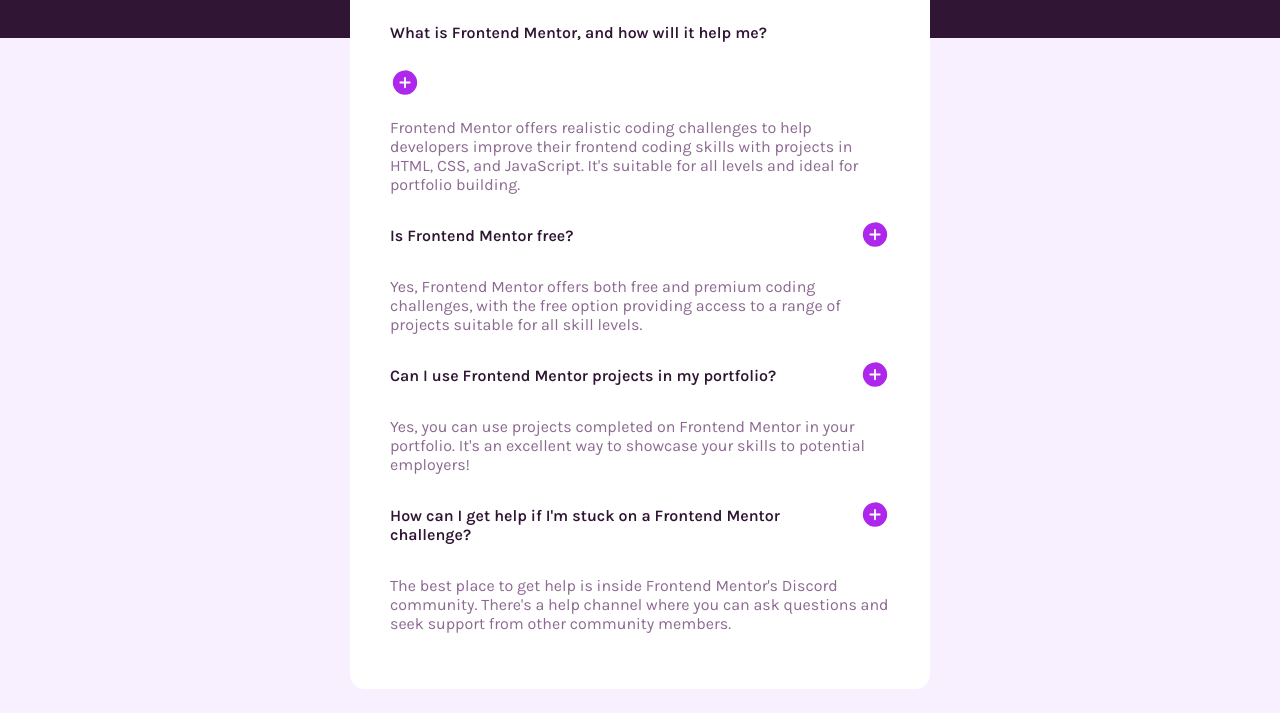
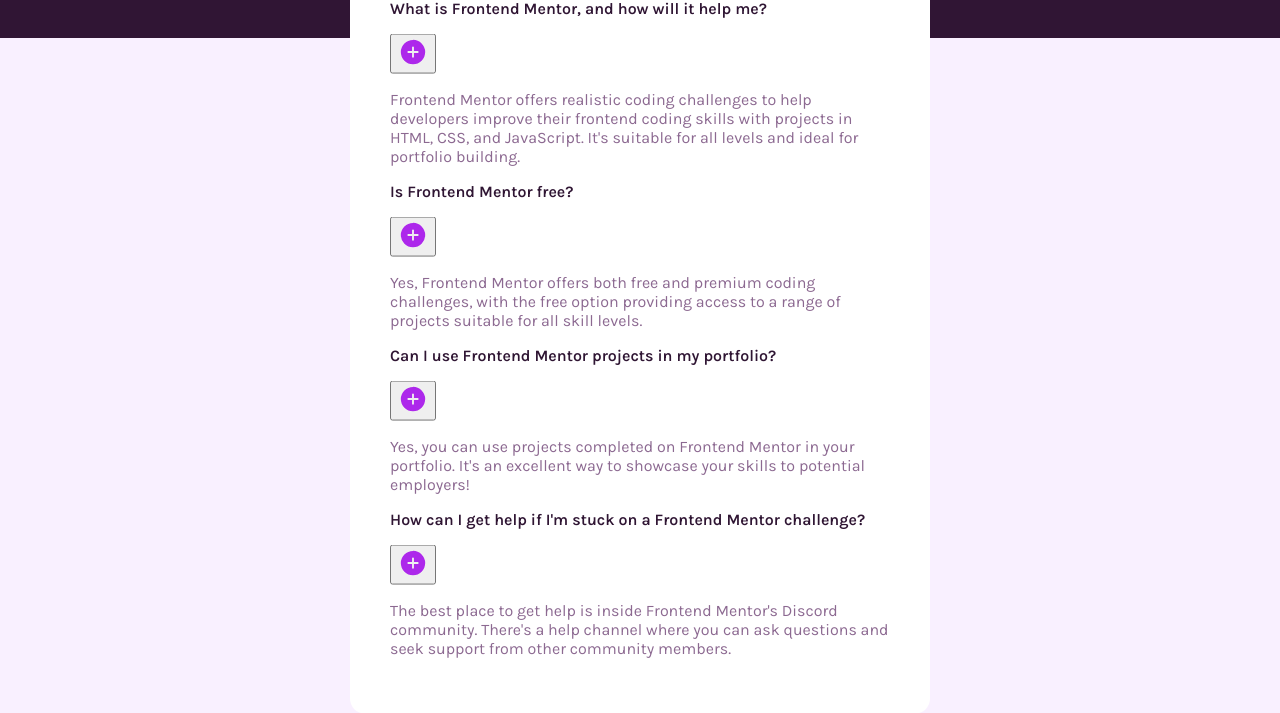
Before and after one commit to lalaholmesss/FAQ-Accordion, a plain HTML site: page index.html in a window 1280 px wide. Shown: the part 272-985 px from the top of the page. Before the commit the page ends 961 px from the top, so only its background shows below. Drawn offline with Linux system fonts and the light colour scheme; a script that the page names is missing.

Commit message:
Update index.html

```diff
--- a/index.html
+++ b/index.html
@@ -12,43 +12,46 @@
   <body>
     <div class="container">
       <div class="flex-container">
-        <div class="flex-child"><img src="/images/icon-star.svg" class="star" alt="icon-star"></div>
+        <div><img src="/images/icon-star.svg" class="star" alt="icon-star"></div>
         <div class="flex-child"><h1>FAQs</h1></div>
       </div>
 
-      <div class="accordion">
-        <div class="accordion-question">
-          <div class="flex-question">
-            <div class="flex-p"><p class="questions">What is Frontend Mentor, and how will it help me?</p></div>
-        </div>
-          <div class="flex-image" id="flex-img"> <img src="/images/icon-plus.svg" alt=""></div>
-        </div>
+      <div class="question-box">
+        <p class="questions">What is Frontend Mentor, and how will it help me?</p>
+        <button id="toggleBtn">
+          <img src="/images/icon-plus.svg" alt="toggle-img">
+        </button>
         <p class="answer">Frontend Mentor offers realistic coding challenges to help developers improve their
         frontend coding skills with projects in HTML, CSS, and JavaScript. It's suitable for
         all levels and ideal for portfolio building.</p>
       </div>
 
-      <div class="flex-question">
-        <div class="flex-p"><p class="questions">Is Frontend Mentor free?</p></div>
-        <div class="flex-image" id="flex-img"> <img src="/images/icon-plus.svg" alt=""></div>
+      <div class="question-box">
+        <p class="questions">Is Frontend Mentor free?</p>
+        <button id="toggleBtn">
+          <img src="/images/icon-plus.svg" alt="toggle-img">
+        </button>
+        <p class="answer">Yes, Frontend Mentor offers both free and premium coding challenges, with the free
+        option providing access to a range of projects suitable for all skill levels.</p>
       </div>
 
-      <p class="answer">Yes, Frontend Mentor offers both free and premium coding challenges, with the free
-      option providing access to a range of projects suitable for all skill levels.</p>
+      <div class="question-box">
+        <p class="questions">Can I use Frontend Mentor projects in my portfolio?</p>
+        <button id="toggleBtn">
+          <img src="/images/icon-plus.svg" alt="toggle-img">
+        </button>
+        <p class="answer">Yes, you can use projects completed on Frontend Mentor in your portfolio. It's an excellent
+        way to showcase your skills to potential employers!</p>
+      </div>
 
-      <div class="flex-question">
-        <div class="flex-p"><p class="questions">Can I use Frontend Mentor projects in my portfolio?</p></div>
-        <div class="flex-image" id="flex-img"> <img src="/images/icon-plus.svg" alt=""></div>
+      <div class="question-box">
+        <p class="questions">How can I get help if I'm stuck on a Frontend Mentor challenge?</p>
+        <button id="toggleBtn">
+          <img src="/images/icon-plus.svg" alt="toggle-img">
+        </button>
+        <p class="answer">The best place to get help is inside Frontend Mentor's Discord community. There's a help
+        channel where you can ask questions and seek support from other community members.</p>
       </div>
-      <p class="answer">Yes, you can use projects completed on Frontend Mentor in your portfolio. It's an excellent
-      way to showcase your skills to potential employers!</p>
-
-      <div class="flex-question">
-        <div class="flex-p"><p class="questions">How can I get help if I'm stuck on a Frontend Mentor challenge?</p></div>
-        <div class="flex-image" id="flex-img"> <img src="/images/icon-plus.svg" alt=""></div>
-      </div>
-      <p class="answer">The best place to get help is inside Frontend Mentor's Discord community. There's a help
-      channel where you can ask questions and seek support from other community members.</p>
     </div>
     <script src="script.js"></script>
   </body>
```
